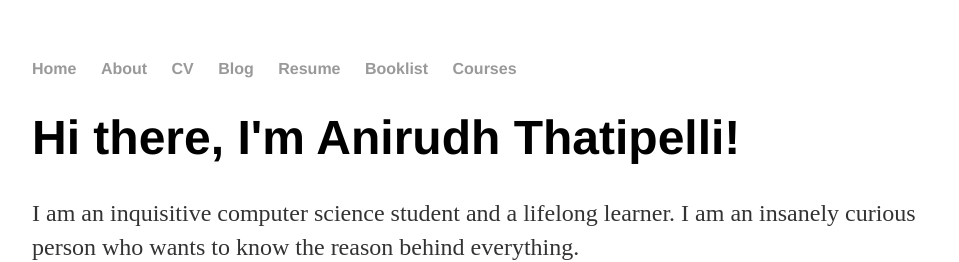
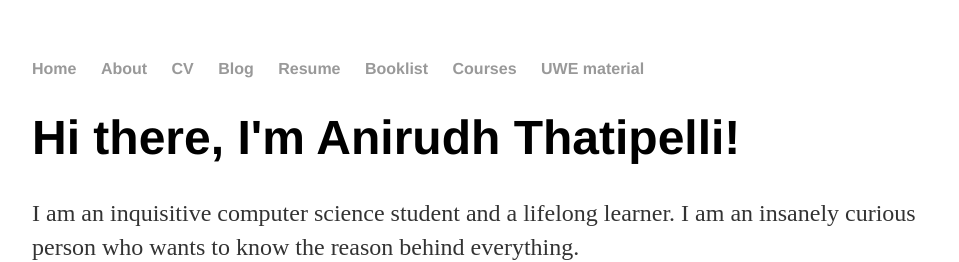
Before and after one commit to Anirudh257/Anirudh257.github.io, a Jekyll site: the page built from index.html, in a window 1280 px wide. Shown: the top 262 px of the page, without its empty margins (160-1119 px from the left). Built offline with Jekyll 4.4.1, drawn with Linux system fonts in a browser that asks for light colours.

Commit message:
Update default.html

```diff
--- a/_layouts/default.html
+++ b/_layouts/default.html
@@ -15,6 +15,7 @@
 				<li><a href="/resume">Resume</a></li>
 				<li><a href="/Books">Booklist</a></li>
 				<li><a href="/Course_content">Courses</a></li>
+				<li><a href = "/UWE">UWE material</a></li>
 	    		</ul>
 			</nav>
 			<div class="container">
```
